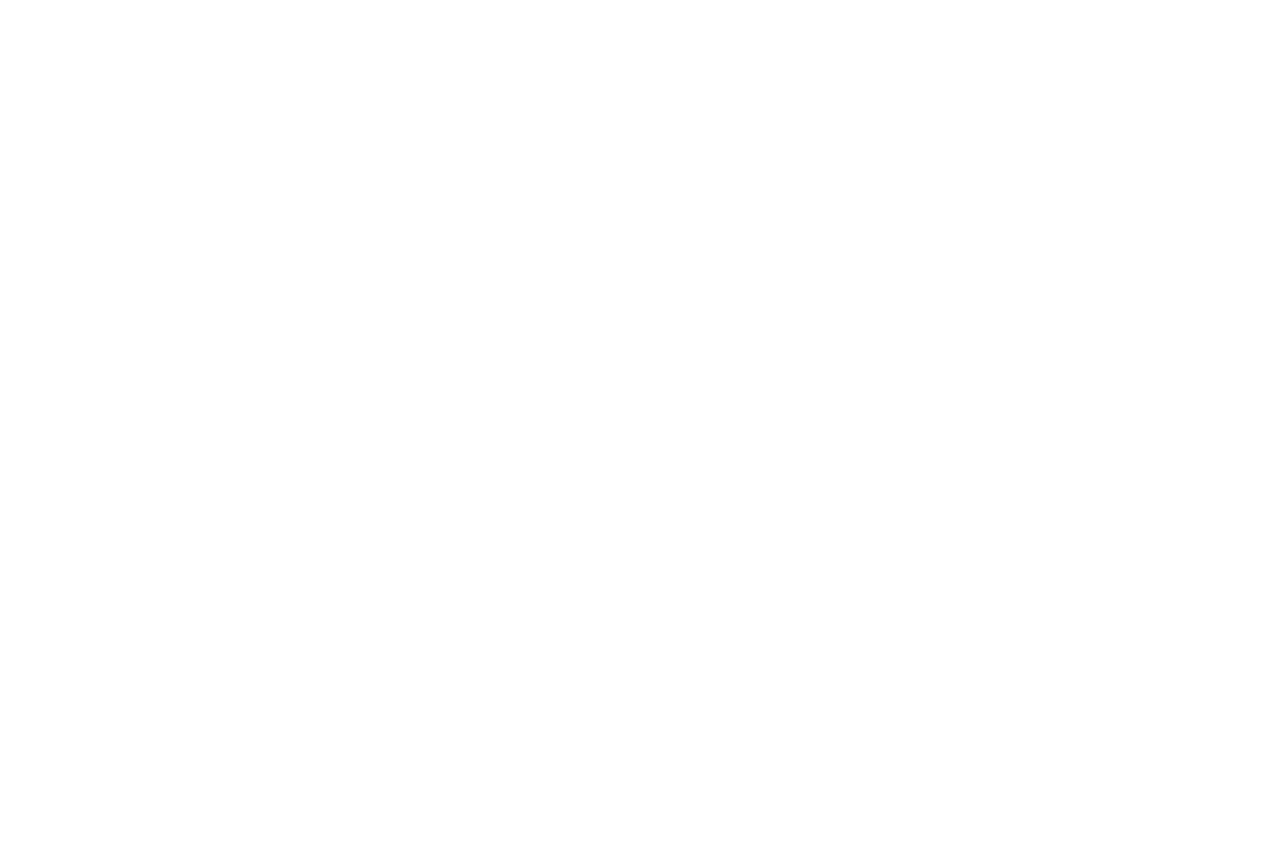
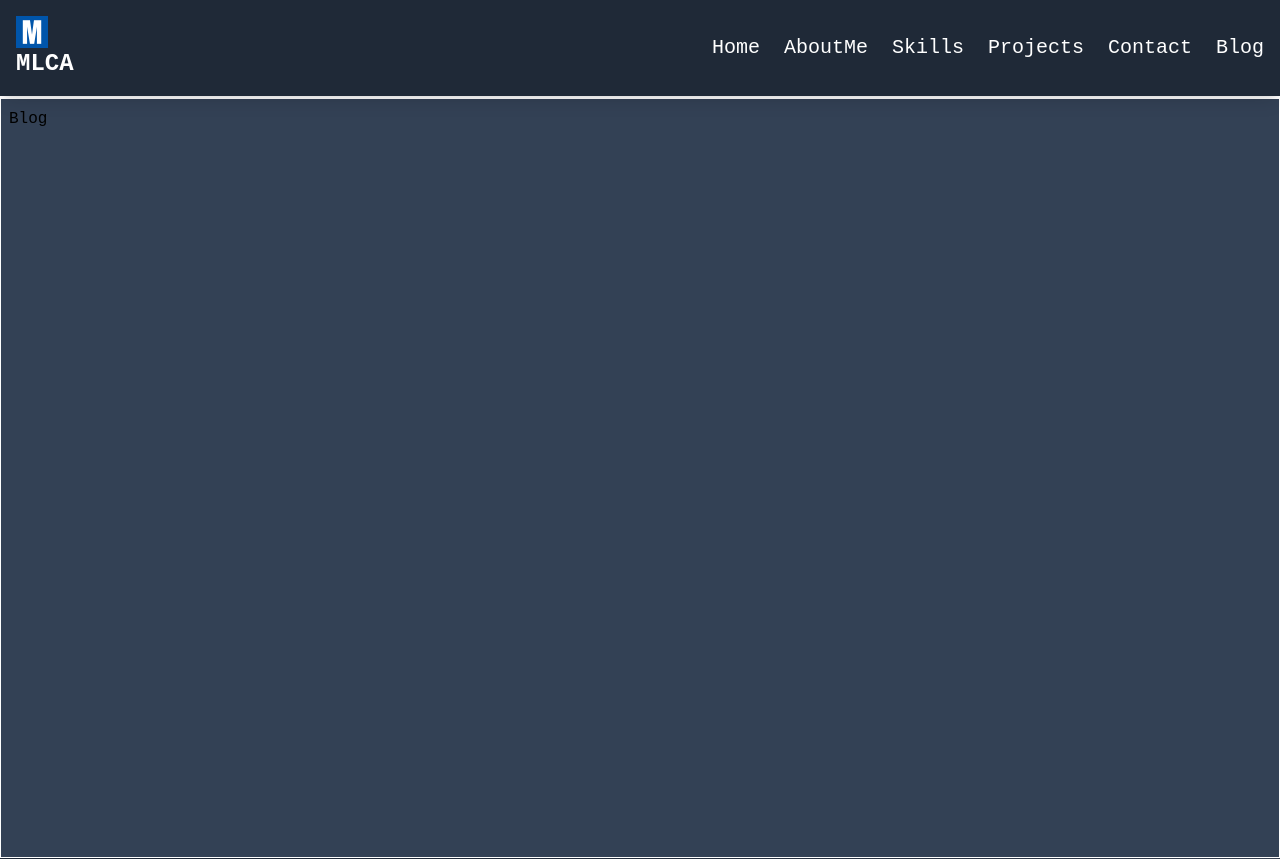
Before and after one commit to MichaelLesterAguhob/My-Portfolio-MERN-, a React (Create React App) app in the folder client/: page /blog in a window 1280 px wide. Before the commit this address had no page. Shown: the top 859 px of the page. Before the commit the page ends 800 px from the top, so only its background shows below. Built offline with nearby package versions, Linux system fonts and the light colour scheme; the HTML template or start-up script is replaced by a standard one.

Commit message:
Started blog page design

```diff
--- a/client/src/App.js
+++ b/client/src/App.js
@@ -3,14 +3,23 @@ import { BrowserRouter as Router, Routes, Route } from "react-router-dom";
 import "./App.css";
 import "./index.css";
 import Main from "./pages/Main.jsx";
+import Blog from "./pages/Blog.jsx";
+import Navbar from "./components/Navbar.jsx";
+import Footer from "./components/Footer.jsx";
 
 function App() {
   return (
     <Router>
       <div className="min-h-screen w-full">
-        <Routes>
-          <Route path="/" element={<Main />} />
-        </Routes>
+        <div className="min-h-[100vh] bg-gradient-to-r from-gray-800 to-gray-700 w-full relative">
+
+          <Navbar />
+          <Routes>
+            <Route path="/home" element={<Main />} />
+            <Route path="/blog" element={<Blog />} />
+          </Routes>
+          <Footer />
+        </div>
       </div>
     </Router>
   );
--- a/client/src/components/Carousel.jsx
+++ b/client/src/components/Carousel.jsx
@@ -1,27 +1,45 @@
-import React, { useState } from 'react'
-import { ChevronLeft, ChevronRight } from 'react-feather'
+import React, { useState } from "react";
+import { ChevronLeft, ChevronRight } from "react-feather";
 
-const Carousel = ({children: slides}) => {
+const Carousel = ({ children: slides }) => {
   const [curr, setCurr] = useState(0);
 
-  const prev = () => setCurr((curr) => (curr === 0 ? slides.length - 1 : curr - 1));
-  const next = () => setCurr((curr) => (curr === slides.length - 1 ? 0 : curr + 1));
+  const prev = () =>
+    setCurr((curr) => (curr === 0 ? slides.length - 1 : curr - 1));
+  const next = () =>
+    setCurr((curr) => (curr === slides.length - 1 ? 0 : curr + 1));
 
   return (
-    <div className='w-full overflow-hidden relative'>
-      <div className='w-full flex transition-transform ease-out duration-500' style={{ transform: `translateX(-${curr * 100}%)` }}>{slides}</div>
-      <div className='absolute inset-0 flex items-center justify-between p-4'>
-        <button onClick={prev} className='p-1 rounded-full shadow bg-white/80 text-gray-800 hover:bg-white'>
-          <ChevronLeft size={40}/>
+    <div className="w-full overflow-hidden relative flex">
+      <div
+        className="w-full flex  ease-out duration-500 h-full"
+        style={{ transform: `translateX(-${curr * 100}%)` }}
+      >
+        {slides}
+      </div>
+      <div className="absolute inset-0 z-10 flex items-center justify-between p-4">
+        <button
+          onClick={prev}
+          className="p-1 rounded-full shadow bg-white/80 text-gray-800 hover:bg-white"
+        >
+          <ChevronLeft size={40} />
         </button>
-        <button onClick={next} className='p-1 rounded-full shadow bg-white/80 text-gray-800 hover:bg-white'>
-          <ChevronRight size={40}/>
+        <button
+          onClick={next}
+          className="p-1 rounded-full shadow bg-white/80 text-gray-800 hover:bg-white"
+        >
+          <ChevronRight size={40} />
         </button>
       </div>
+      <div className="indicators absolute inset-5 flex justify-center items-end gap-2">
+          {
+            slides.map((_, i) => (
+              <div className={`transition-all rounded-full w-3 h-3 bg-white ${curr === i ? "p-2" : "opacity-50"}`}></div>
+            ))
+          }
+      </div>
     </div>
-  )
-}
+  );
+};
 
-
-
-export default Carousel
+export default Carousel;
--- a/client/src/components/Navbar.jsx
+++ b/client/src/components/Navbar.jsx
@@ -1,12 +1,25 @@
-import React, { useState } from "react";
+import React, { useEffect, useState } from "react";
+import { NavLink, useLocation } from "react-router-dom";
 
 const Navbar = () => {
   const [isMenuOpen, setIsMenuOpen] = useState(false);
   const toggleMenu = () => setIsMenuOpen(!isMenuOpen);
   const closeMenu = () => setIsMenuOpen(false);
 
+  const location = useLocation();
+
+  useEffect(() => {
+    if(location.hash) {
+      const element = document.getElementById(location.hash.slice(1));
+      if(element) {
+        element.scrollIntoView({behavior: "smooth"})
+      }
+    }
+  }, [location])
+
+
   return (
-    <nav className={`bg-gray-800 p-4 shadow-lg w-full fixed top-0 z-10`}>
+    <nav className={`bg-gray-800 p-4 shadow-lg w-full fixed top-0 z-20`}>
       <div className="max-w-7xl mx-auto flex items-center justify-between">
         {/* Logo */}
         <div className="text-white text-2xl font-bold">
@@ -15,48 +28,48 @@ const Navbar = () => {
 
         {/* Desktop Navigation Links */}
         <div className="hidden md:flex space-x-6 text-white text-xl">
-          <a
-            href="#home"
+          <NavLink
+            to="/home#hero"
             className="hover:text-gray-400 hover:underline"
             onClick={closeMenu}
           >
             Home
-          </a>
-          <a
-            href="#aboutMe"
+          </NavLink>
+          <NavLink
+            to="/home#aboutMe"
             className="hover:text-gray-400 hover:underline"
             onClick={closeMenu}
           >
             AboutMe
-          </a>
-          <a
-            href="#skills"
+          </NavLink>
+          <NavLink
+            to="/home#skills"
             className="hover:text-gray-400 hover:underline"
             onClick={closeMenu}
           >
             Skills
-          </a>
-          <a
-            href="#projects"
+          </NavLink>
+          <NavLink
+            to="/home#projects"
             className="hover:text-gray-400 hover:underline"
             onClick={closeMenu}
           >
             Projects
-          </a>
-          <a
-            href="#contact"
+          </NavLink>
+          <NavLink
+            to="/home#contact"
             className="hover:text-gray-400 hover:underline"
             onClick={closeMenu}
           >
             Contact
-          </a>
-          <a
-            href="#blog"
+          </NavLink>
+          <NavLink
+            to="/blog"
             className="hover:text-gray-400 hover:underline"
             onClick={closeMenu}
           >
             Blog
-          </a>
+          </NavLink>
         </div>
 
         {/* Mobile Hamburger Menu Button */}
@@ -90,48 +103,48 @@ const Navbar = () => {
         }`}
         style={{ overflow: "hidden" }}
       >
-        <a
-          href="#home"
+        <NavLink
+          to="/home#hero"
           className="block hover:text-gray-400 hover:underline"
           onClick={closeMenu}
         >
           Home
-        </a>
-        <a
-          href="#aboutMe"
+        </NavLink>
+        <NavLink
+          to="/home#aboutMe"
           className="block hover:text-gray-400 hover:underline"
           onClick={closeMenu}
         >
           AboutMe
-        </a>
-        <a
-          href="#skills"
+        </NavLink>
+        <NavLink
+          to="/home#skills"
           className="block hover:text-gray-400 hover:underline"
           onClick={closeMenu}
         >
           Skills
-        </a>
-        <a
-          href="#projects"
+        </NavLink>
+        <NavLink
+          to="/home#projects"
           className="block hover:text-gray-400 hover:underline"
           onClick={closeMenu}
         >
           Projects
-        </a>
-        <a
-          href="#contact"
+        </NavLink>
+        <NavLink
+          to="/home#contact"
           className="block hover:text-gray-400 hover:underline"
           onClick={closeMenu}
         >
           Contact
-        </a>
-        <a
-          href="#blog"
+        </NavLink>
+        <NavLink
+          to="/blog"
           className="block hover:text-gray-400 hover:underline"
           onClick={closeMenu}
         >
           Blog
-        </a>
+        </NavLink>
       </div>
     </nav>
   );
--- a/client/src/index.css
+++ b/client/src/index.css
@@ -21,9 +21,11 @@ code {
 
 ::-webkit-scrollbar-thumb {
   background-color: rgb(151, 148, 148);
+  background-color: blue;
 }
 
 ::-webkit-scrollbar{
   width:7px;
   background-color: gray;
+  background-color: blue;
 }
--- /dev/null
+++ b/client/src/pages/Blog.jsx
@@ -0,0 +1,13 @@
+import React from "react";
+
+const Blog = () => {
+  return (
+    <>
+      <div className="min-h-[95vh] mt-[98px] border border-white bg-slate-700 p-2">
+        Blog
+      </div>
+    </>
+  );
+};
+
+export default Blog;
--- a/client/src/pages/Home.jsx
+++ b/client/src/pages/Home.jsx
@@ -19,7 +19,7 @@ const Home = () => {
 
   return (
     <div
-      id="home"
+      id="hero"
       className="min-h-[95vh] mt-[65px] p-2 flex flex-col justify-center items-center md:grid grid-flow-col grid-cols-5"
     >
       <div className="w-full md:h-2/4 md:col-span-2 flex justify-center md:justify-end items-end md:items-center p-4 overflow-hidden">
--- a/client/src/pages/Main.jsx
+++ b/client/src/pages/Main.jsx
@@ -8,14 +8,12 @@ import Footer from "../components/Footer.jsx";
 
 const Main = () => {
   return (
-    <div className="min-h-[100vh] bg-gradient-to-r from-gray-800 to-gray-700 w-full relative">
-        <Navbar />
-        <Home />
-        <AboutMe />
-        <Skills />
-        <Projects />
-        <Footer />
-    </div>
+    <>
+      <Home />
+      <AboutMe />
+      <Skills />
+      <Projects />
+    </>
   );
 };
 
--- a/client/src/pages/Projects.jsx
+++ b/client/src/pages/Projects.jsx
@@ -1,5 +1,6 @@
 import React from "react";
 import Carousel from "../components/Carousel";
+
 
 const Projects = () => {
   const slides = [
@@ -7,47 +8,31 @@ const Projects = () => {
     "https://i.ibb.co/B3s7v4h/2.png",
     "https://i.ibb.co/XXR8kzF/3.png",
     "https://i.ibb.co/yg7BSdM/4.png",
+    "https://talkshop.ph/blog/wp-content/uploads/2014/06/happy-people-group-fb.jpg",
+    "https://cdn.stocksnap.io/img-thumbs/280h/business-people_VIEC4IZZRI.jpg",
   ];
 
   return (
     <div
       id="projects"
-      className="min-h-[calc(100vh-96px)] max-h-[calc(100vh-96px)] overflow-auto flex flex-col justify-center p-2"
+      className="min-h-[calc(100vh-96px)] max-h-[calc(100vh-96px)] overflow-auto flex flex-col justify-center items-center p-2"
     >
-      <h1 className="bg-blue-600 rounded-xl text-white p-3 w-full md:w-fit h-fit mb-4 text-2xl font-bold">
-        Projects
-      </h1>
+      <div className="flex justify-center items-center">
+        <h1 className="bg-blue-600 rounded-xl text-white p-3 w-full md:w-fit h-fit mb-4 text-2xl font-bold text-center">
+          Projects
+        </h1>
+      </div>
 
       {/* Carousel */}
-      <div className="flex flex-col md:flex-row gap-5 overflow-x-scroll">
+      <div className="flex flex-col md:flex-row gap-5 overflow-x-scroll w-[95%]">
         <div className="w-full md:min-w-[385px] md:min-h-[500px] md:w-1/3">
           <Carousel>
             {slides.map((s) => (
-              <img src={s} className="w-[100%] h-full" />
+              <img src={s} className="w-[100%] h-[100%] my-auto" />
             ))}
           </Carousel>
         </div>
-        <div className="w-full md:min-w-[385px] md:min-h-[500px] md:w-1/3">
-          <Carousel>
-            {slides.map((s) => (
-              <img src={s} className="w-[100%] h-full" />
-            ))}
-          </Carousel>
-        </div>
-        <div className="w-full md:min-w-[385px] md:min-h-[500px] md:w-1/3">
-          <Carousel>
-            {slides.map((s) => (
-              <img src={s} className="w-[100%] h-full" />
-            ))}
-          </Carousel>
-        </div>
-        <div className="w-full md:min-w-[385px] md:min-h-[500px] md:w-1/3">
-          <Carousel>
-            {slides.map((s) => (
-              <img src={s} className="w-[100%] h-full" />
-            ))}
-          </Carousel>
-        </div>
+
       </div>
     </div>
   );
```
